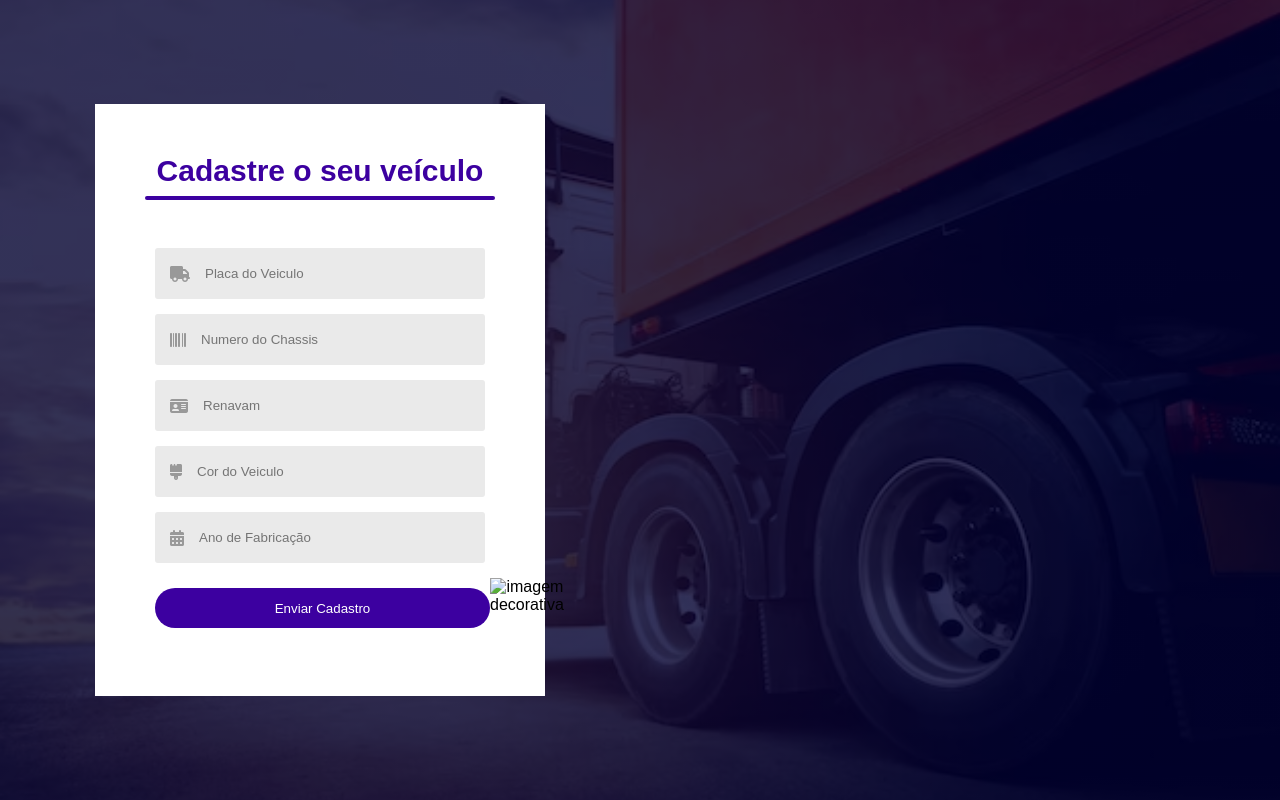
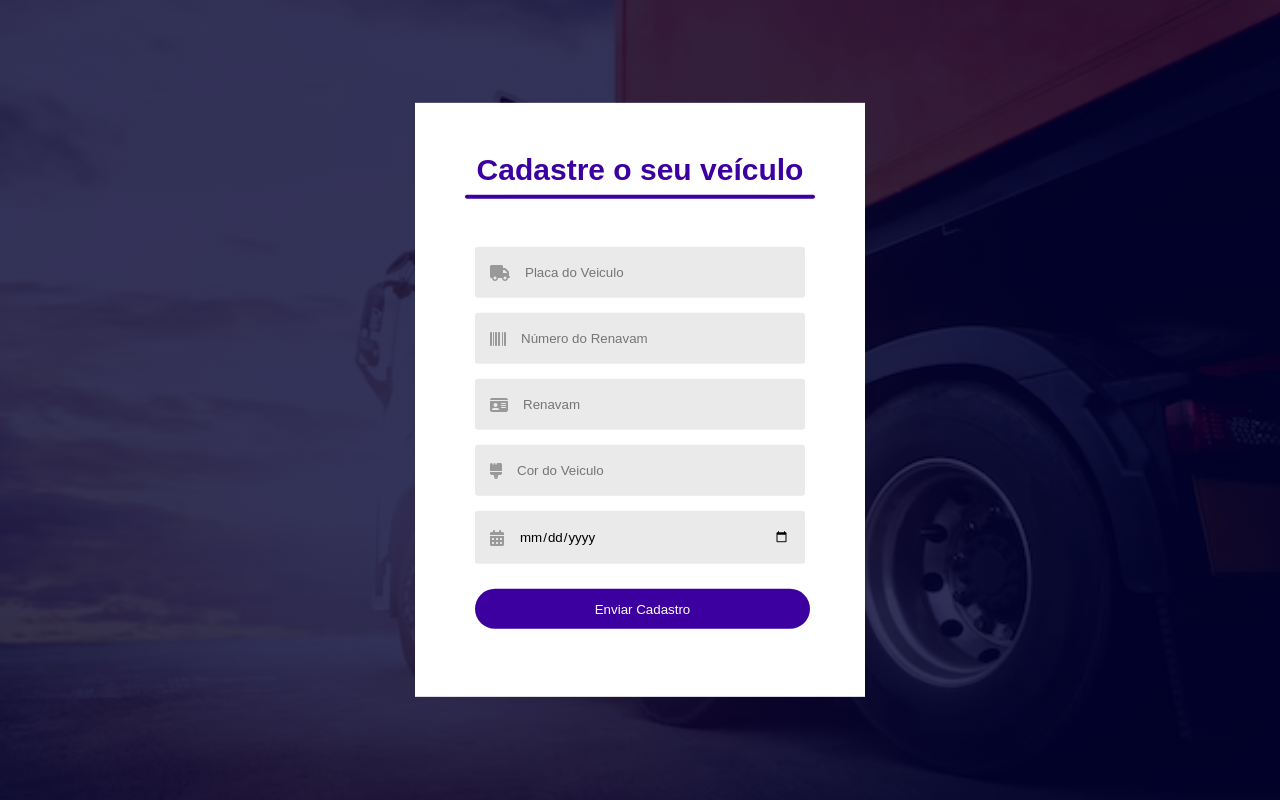
Before and after one commit to Diego0726/Dev_Transportadora, a PHP site: page /Cadastro.HTML in a window 1280 px wide. Run offline with PHP 8.4, Linux system fonts and the light colour scheme; some libraries are stand-ins or nearby versions.

Commit message:
12/06/2023

```diff
--- a/Front-end- HTML e CSS/Cadastro.CSS
+++ b/Front-end- HTML e CSS/Cadastro.CSS
@@ -8,7 +8,7 @@
 .container {
     width: 100%;
     height: 100vh;
-    background-image: linear-gradient(rgba(0, 0, 50, 0.8), rgba(0, 0, 50, 0.8)), url(Background\ Cadastro.avif);
+    background-image: linear-gradient(rgba(0, 0, 50, 0.8), rgba(0, 0, 50, 0.8)), url(imagens/Background\ Cadastro.avif);
     background-position: center;
     background-size: cover;
     position: relative;
@@ -19,7 +19,7 @@
     max-width: 450px;
     position: absolute;
     top: 50%;
-    left: 25%;
+    left: 50%;
     transform: translate(-50%, -50%);
     background: #fff;
     padding: 50px 60px 70px;
--- a/Front-end- HTML e CSS/Cadastro.HTML
+++ b/Front-end- HTML e CSS/Cadastro.HTML
@@ -6,51 +6,68 @@
     <meta name="viewport" content="width=device-width, initial-scale=1.0">
     <title>Dev_Transportadora</title>
     <link rel="stylesheet" href="Cadastro.CSS">
-    <link rel="shortcut icon" href="icone2.png" type="image/x-icon">
+    <link rel="shortcut icon" href="imagens/icone2.png" type="image/x-icon">
     <script src="https://kit.fontawesome.com/f6bc5d7c98.js" crossorigin="anonymous"></script>
 </head>
 <body>
  <div class="container">
  <div class="form-box">
     <h1>Cadastre o seu veículo</h1>
-        <form>
+        <form id="Formulario" >
             <div class="input-group">
                 <div class="input-field">
                     <i class="fa-solid fa-truck"></i>
-                    <input type="text" placeholder="Placa do Veiculo">
+                    <input type="text" placeholder="Placa do Veiculo" required>
 
                 </div>
             </div>
             <div class="input-group">
                 <div class="input-field">
                     <i class="fa-solid fa-barcode"></i>
-                    <input type="text" placeholder="Numero do Chassis">
+                    <input type="text" placeholder="Número do Renavam" required>
                 </div>
             </div>
             <div class="input-group">
                 <div class="input-field">
                     <i class="fa-solid fa-id-card"></i>
-                    <input type="text" placeholder="Renavam">
+                    <input type="text" placeholder="Renavam" required>
                 </div>
             </div>
             <div class="input-group">
                 <div class="input-field">
                     <i class="fa-solid fa-brush"></i>
-                    <input type="text" placeholder="Cor do Veiculo">
+                    <input type="text" placeholder="Cor do Veiculo" required>
                 </div>
             </div>
             <div class="input-group">
                 <div class="input-field">
                     <i class="fa-solid fa-calendar-days"></i>
-                    <input type="text" placeholder="Ano de Fabricação">
+                    <input type="date" placeholder="Ano de Fabricação" required>
                 </div>
                 <div class="btn-field">
-                <p><button type="button">Enviar Cadastro</button></p>
-                <img src="" alt="imagem decorativa">
+                <p><button type="button" id="Enviar">Enviar Cadastro</button></p>
+
             </div>
         </form>
  </div>
  </div>
+    <script>
+
+        let Enviar;
+
+window.addEventListener("DOMContentLoaded", function() {
+    Enviar = document.getElementById("Enviar");
+
+    Enviar.addEventListener("click", function(event) {
+        event.preventDefault();
+        let form = document.getElementById("Formulario")
+        if (form.checkValidity()) {
+        window.location.href = "Pedidos.html";
+        }
+    });
+});
+
+ </script>
 
 </body>
 </html>
--- a/Front-end- HTML e CSS/Inicio.CSS
+++ b/Front-end- HTML e CSS/Inicio.CSS
@@ -8,7 +8,7 @@ box-sizing: border-box;
 .container{
         width: 100%;
         height: 100vh;
-        background-image: linear-gradient(rgba(0,0,50,0.8),rgba(0,0,50,0.8)),url(Background.jpg);
+        background-image: linear-gradient(rgba(0,0,50,0.8),rgba(0,0,50,0.8)),url(imagens/Background.jpg);
         background-position: center;
         background-size: cover;
         position: relative
--- a/Front-end- HTML e CSS/Inicio.HTML
+++ b/Front-end- HTML e CSS/Inicio.HTML
@@ -4,8 +4,8 @@
     <meta charset="UTF-8">
     <meta name="viewport" content="width=device-width, initial-scale=1.0">
     <title>Dev_Transportadora</title>
-    <link rel="shortcut icon" href="icone2.png" type="image/x-icon">
-    <link rel="stylesheet" href="Inicio.CSS">
+    <link rel="shortcut icon" href="imagens/icone2.png" type="image/x-icon">
+    <link rel="stylesheet" href="inicio.CSS">
     <script src="https://kit.fontawesome.com/f6bc5d7c98.js" crossorigin="anonymous"></script>
 
 <body>
```
Also changed, not shown: Front-end- HTML e CSS/imagens/Background Cadastro.avif (renamed from Front-end- HTML e CSS/Background Cadastro.avif), Front-end- HTML e CSS/imagens/Background.jpg (renamed from Front-end- HTML e CSS/Background.jpg), Front-end- HTML e CSS/imagens/Careca.jpg (added), Front-end- HTML e CSS/imagens/icone2.png (renamed from Front-end- HTML e CSS/icone2.png).
